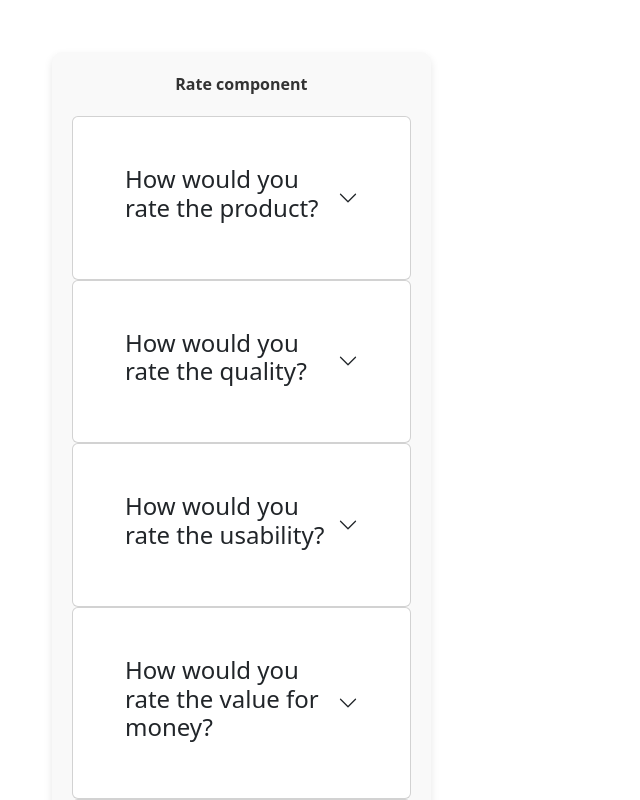
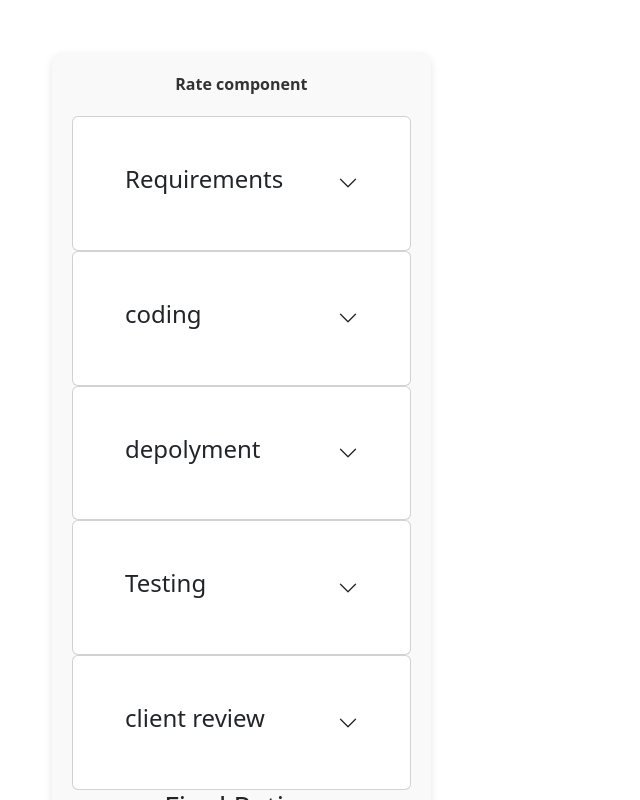
Before and after one commit to msrkrishna143/React_Portfolio_krishna, a React (Vite) app: page /rating in a window 1280 px wide. Shown: the top 800 px of the page, without its empty margins (0-640 px from the left). Built offline with nearby package versions, Linux system fonts and the light colour scheme.

Commit message:
Search Bar & Star component

```diff
--- a/src/components/utility/Rating.jsx
+++ b/src/components/utility/Rating.jsx
@@ -37,11 +37,11 @@ const StarRating = ({ rating }) => {
 // The main Survey component
 const Rating = () => {
   const questions = [
-    'How would you rate the product?',
-    'How would you rate the quality?',
-    'How would you rate the usability?',
-    'How would you rate the value for money?',
-    'How would you rate the customer service?',
+     'Requirements',
+    'coding',
+    'depolyment',
+    'Testing',
+    'client review',
   ];
 
   const [ratings, setRatings] = useState([0, 0, 0, 0, 0]);
```
